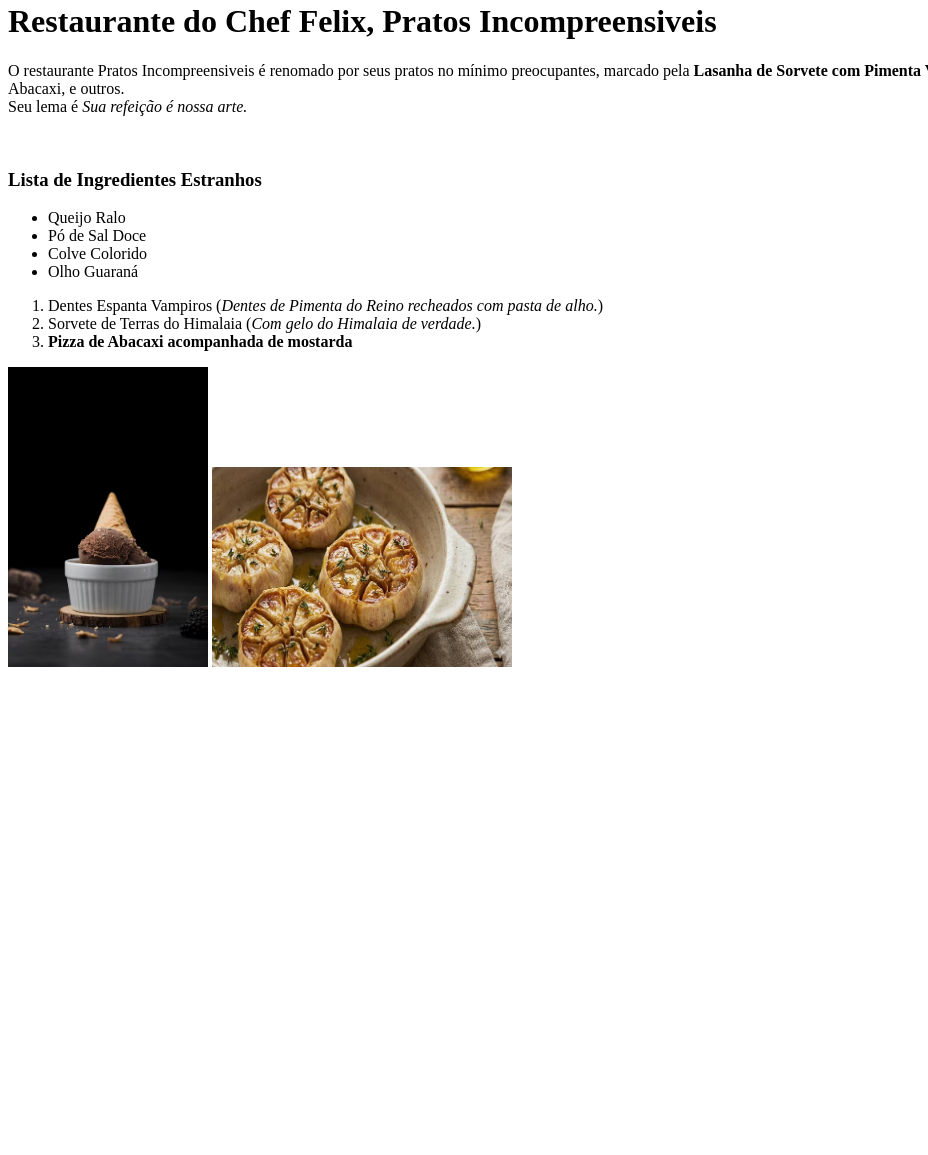
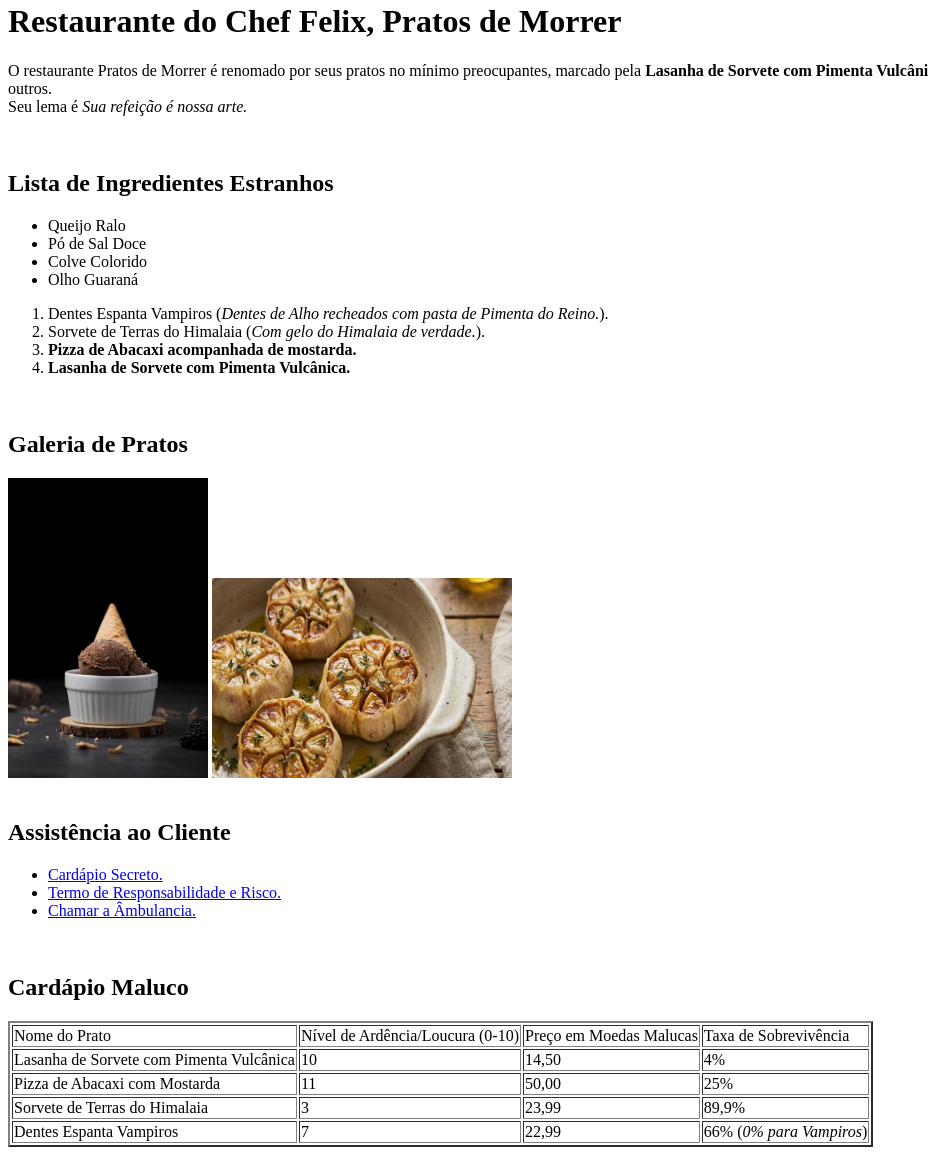
Before and after one commit to Miguel-A27/Modelo-Web-Para-Jogos, a plain HTML site: page WebFiles/AtividadesNivel1/atv1.html in a window 1280 px wide. Shown: the part 18-1173 px from the top of the page, without its empty margins (0-928 px from the left). Before the commit the page ends 800 px from the top, so only its background shows below. Drawn offline with Linux system fonts and the light colour scheme.

Commit message:
Finalização de ATVsHTML
Com a ATV extra finalizada.

```diff
--- a/WebFiles/AtividadesNivel1/atv1.html
+++ b/WebFiles/AtividadesNivel1/atv1.html
@@ -5,11 +5,11 @@
     <meta name="viewport" content="width=device-width, initial-scale=1.0">
     <title>Restaurante Maluco</title>
 </head>
-<body>
-    <h1>Restaurante do Chef Felix, Pratos Incompreensiveis</h1>
-    <p>O restaurante Pratos Incompreensiveis é renomado por seus pratos no mínimo preocupantes, marcado pela <strong>Lasanha de Sorvete com Pimenta Vulcânica</strong>, e outros como Pó de Chantili, Pizza de Abacaxi, e outros. <br> Seu lema é <em>Sua refeição é nossa arte.</em></p>
+<body> <!--01 - Cabeçalho e Introdução-->
+    <h1>Restaurante do Chef Felix, Pratos de Morrer</h1>
+    <p>O restaurante Pratos de Morrer é renomado por seus pratos no mínimo preocupantes, marcado pela <strong>Lasanha de Sorvete com Pimenta Vulcânica</strong>, e outros como Pó de Chantili, Pizza de Abacaxi, e outros. <br> Seu lema é <em>Sua refeição é nossa arte.</em></p>
     <br>
-    <h3>Lista de Ingredientes Estranhos</h3>
+    <h2>Lista de Ingredientes Estranhos</h2> <!--02 - Listas do Cardapio-->
     <section>
         <ul>
             <li>Queijo Ralo</li>
@@ -20,14 +20,70 @@
     </section>
     <section>
         <ol>
-            <li>Dentes Espanta Vampiros (<em>Dentes de Pimenta do Reino recheados com pasta de alho.</em>)</li>
-            <li>Sorvete de Terras do Himalaia (<em>Com gelo do Himalaia de verdade.</em>)</li>
-            <li><strong>Pizza de Abacaxi acompanhada de mostarda</strong></li>
+            <li>Dentes Espanta Vampiros (<em>Dentes de Alho recheados com pasta de Pimenta do Reino.</em>).</li>
+            <li>Sorvete de Terras do Himalaia (<em>Com gelo do Himalaia de verdade.</em>).</li>
+            <li><strong>Pizza de Abacaxi acompanhada de mostarda.</strong></li>
+            <li><strong>Lasanha de Sorvete com Pimenta Vulcânica.</strong></li>
         </ol>
     </section>
-    <section>
-        <img src="sorvetehimalaia.avif" alt="Sorvete do Himalaia, feito com lascas de gelo e a essência da terra do Himalaia" width="200" height="300">
-        <img src="DentesEspantaVampiros.jpg" alt="Dentes Espanta Vampiros" width="300" height="200">
+    <br>
+    <section> <!--03 - Galeria dos Pratos-->
+        <h2>Galeria de Pratos</h2>
+        <img src="sorvetehimalaia.avif" alt="Sorvete do Himalaia, feito com lascas de gelo e a essência da terra do Himalaia." width="200" height="300">
+        <img src="DentesEspantaVampiros.jpg" alt="Dentes Espanta Vampiros num pote de madeira." width="300" height="200">
     </section>
+    <br>
+    <nav> <!--04 - Assistencia ao Cliente-->
+        <h2>Assistência ao Cliente</h2>
+        <ul>
+            <li><a href="#" target="_blank" rel="noopener noreferrer">
+                Cardápio Secreto.
+            </a></li>
+            <li><a href="#" target="_blank" rel="noopener noreferrer">
+                Termo de Responsabilidade e Risco.
+            </a></li>
+            <li><a href="#" target="_blank" rel="noopener noreferrer">
+                Chamar a Âmbulancia.
+            </a></li>
+        </ul>
+    </nav>
+    <br>
+    <table border="2"> <!--05 - Tabela do Cardapio-->
+        <h2>Cardápio Maluco</h2>
+        <thead>
+            <tr>
+                <td>Nome do Prato</td>
+                <td>Nível de Ardência/Loucura (0-10)</td>
+                <td>Preço em Moedas Malucas</td>
+                <td>Taxa de Sobrevivência</td>
+            </tr>
+        </thead>
+        <tbody>
+            <tr>
+                <td>Lasanha de Sorvete com Pimenta Vulcânica</td>
+                <td>10</td>
+                <td>14,50</td>
+                <td>4%</td>
+            </tr>
+            <tr>
+                <td>Pizza de Abacaxi com Mostarda</td>
+                <td>11</td>
+                <td>50,00</td>
+                <td>25%</td>
+            </tr>
+            <tr>
+                <td>Sorvete de Terras do Himalaia</td>
+                <td>3</td>
+                <td>23,99</td>
+                <td>89,9%</td>
+            </tr>
+            <tr>
+                <td>Dentes Espanta Vampiros</td>
+                <td>7</td>
+                <td>22,99</td>
+                <td>66% (<em>0% para Vampiros</em>)</td>
+            </tr>
+        </tbody>
+    </table>
 </body>
 </html>
```
